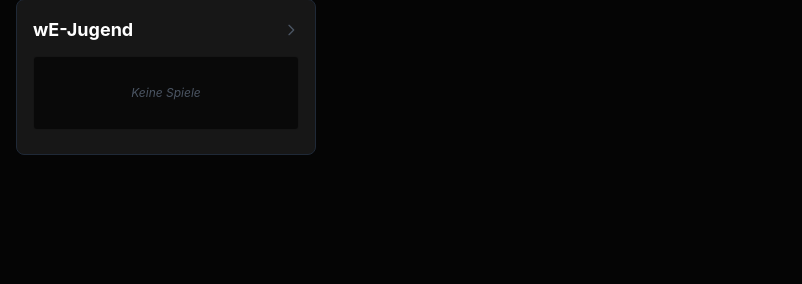
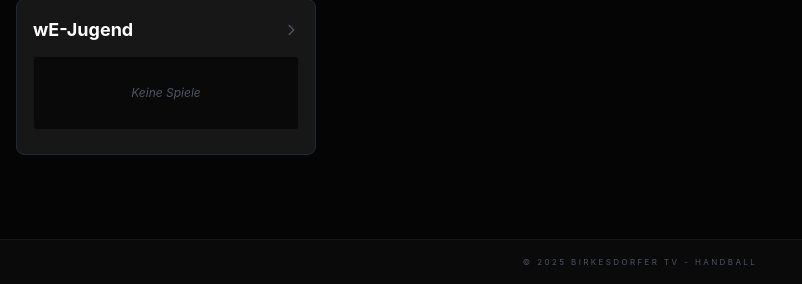
Before and after one commit to jochenneumann83/btv-dashboard, a Flask app: page / in a window 1280 px wide. Shown: the part 516-800 px from the top of the page, without its empty margins (0-802 px from the left). Run offline with Flask 3, Linux system fonts and the light colour scheme; data that the repository does not hold is empty; some libraries are stand-ins or nearby versions.

Commit message:
Update base.html

```diff
--- a/templates/base.html
+++ b/templates/base.html
@@ -2,8 +2,15 @@
 <html lang="de" class="dark">
 <head>
     <meta charset="UTF-8">
-    <meta name="viewport" content="width=device-width, initial-scale=1.0">
+    <meta name="viewport" content="width=device-width, initial-scale=1.0, tracking-tight">
     <title>BTV Dashboard | Jugend</title>
+
+    <link rel="manifest" href="{{ url_for('static', filename='manifest.json') }}">
+    <meta name="theme-color" content="#FFD700">
+    <meta name="apple-mobile-web-app-capable" content="yes">
+    <meta name="apple-mobile-web-app-status-bar-style" content="black-translucent">
+    <meta name="apple-mobile-web-app-title" content="BTV Jugend">
+    <link rel="apple-touch-icon" href="{{ url_for('static', filename='background.png') }}">
 
     <script src="https://cdn.tailwindcss.com"></script>
     <script>
@@ -26,27 +33,46 @@
             }
         }
     </script>
+
     <style>
+        /* Optimierung für den App-Modus */
         body {
             background-color: #050505;
             color: #ffffff;
             min-height: 100vh;
             display: flex;
             flex-direction: column;
+            -webkit-tap-highlight-color: transparent;
         }
-        /* Kleiner Schein für das Logo oben rechts */
+
         .logo-glow {
             filter: drop-shadow(0 0 5px rgba(255, 215, 0, 0.4));
         }
+
+        /* Verhindert Textmarkierung beim Tippen in der App */
+        .no-select {
+            user-select: none;
+            -webkit-user-select: none;
+        }
     </style>
+
+    <script>
+        if ('serviceWorker' in navigator) {
+            window.addEventListener('load', () => {
+                navigator.serviceWorker.register("{{ url_for('static', filename='sw.js') }}")
+                .then(reg => console.log('Service Worker registriert'))
+                .catch(err => console.log('Service Worker Fehler', err));
+            });
+        }
+    </script>
 </head>
-<body class="font-sans">
+<body class="font-sans no-select">
 
     <nav class="bg-btv-black/95 border-b border-btv-yellow/20 sticky top-0 z-50 backdrop-blur-md">
         <div class="container mx-auto px-4 py-3 flex justify-between items-center">
 
             <a href="/" class="flex flex-col group">
-                <span class="font-bold text-xl tracking-widest text-white group-hover:text-btv-yellow transition-colors">
+                <span class="font-bold text-xl tracking-widest text-white group-hover:text-btv-yellow transition-colors uppercase">
                     BTV DASHBOARD
                 </span>
                 <span class="text-[0.6rem] text-gray-400 uppercase tracking-[0.2em] group-hover:text-white transition-colors">
@@ -54,8 +80,10 @@
                 </span>
             </a>
 
-            <a href="/">
-                <img src="{{ url_for('static', filename='background.png') }}" alt="BTV Logo" class="h-10 w-auto object-contain logo-glow hover:scale-110 transition-transform duration-300">
+            <a href="/" class="flex items-center">
+                <img src="{{ url_for('static', filename='background.png') }}"
+                     alt="BTV Logo"
+                     class="h-10 w-auto object-contain logo-glow hover:scale-110 transition-transform duration-300">
             </a>
 
         </div>
@@ -65,5 +93,11 @@
         {% block content %}{% endblock %}
     </main>
 
+    <footer class="py-4 text-center border-t border-white/5 bg-btv-black">
+        <p class="text-[0.5rem] text-gray-600 uppercase tracking-[0.3em]">
+            &copy; 2025 Birkesdorfer TV - Handball
+        </p>
+    </footer>
+
 </body>
 </html>
```
